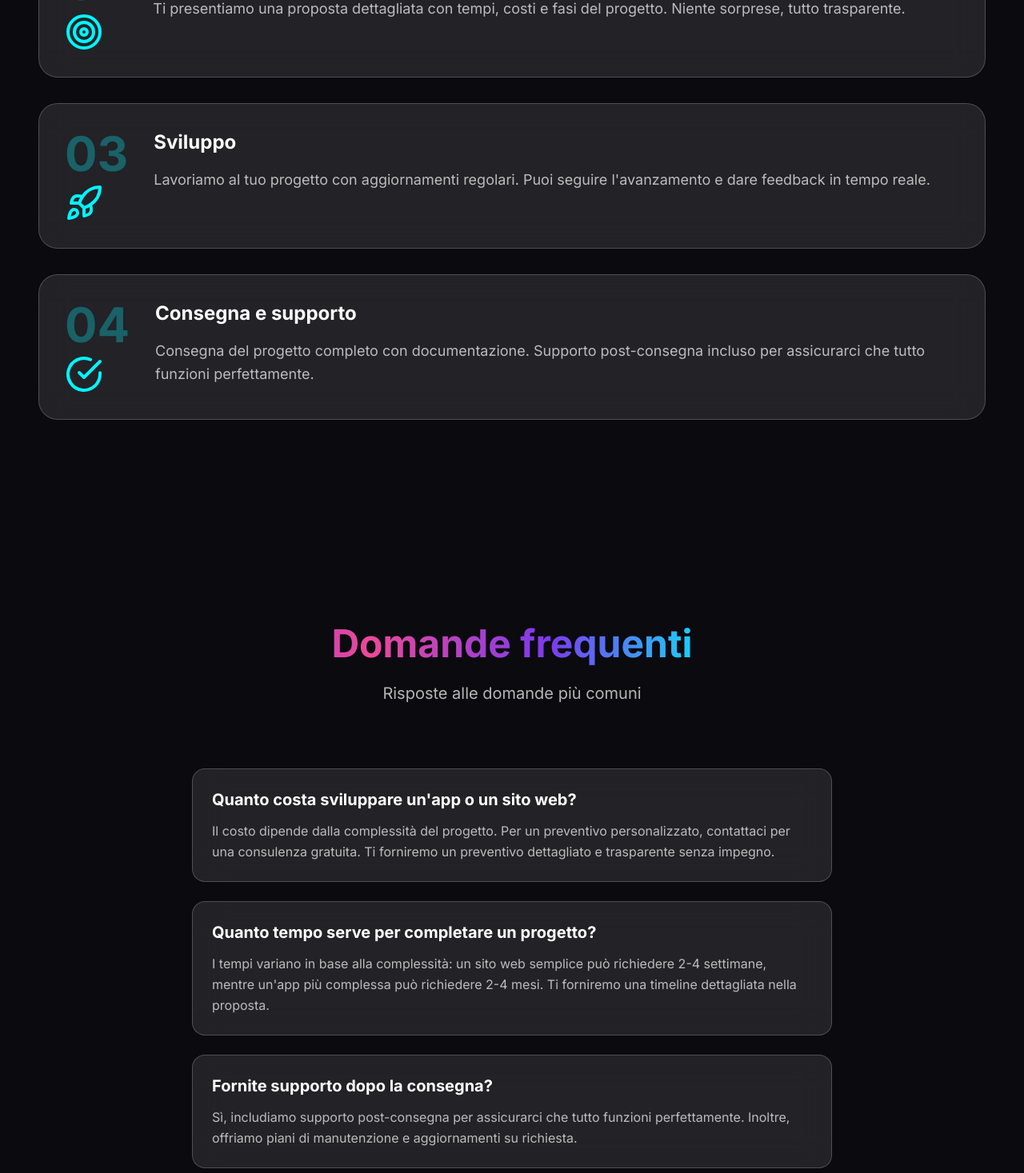
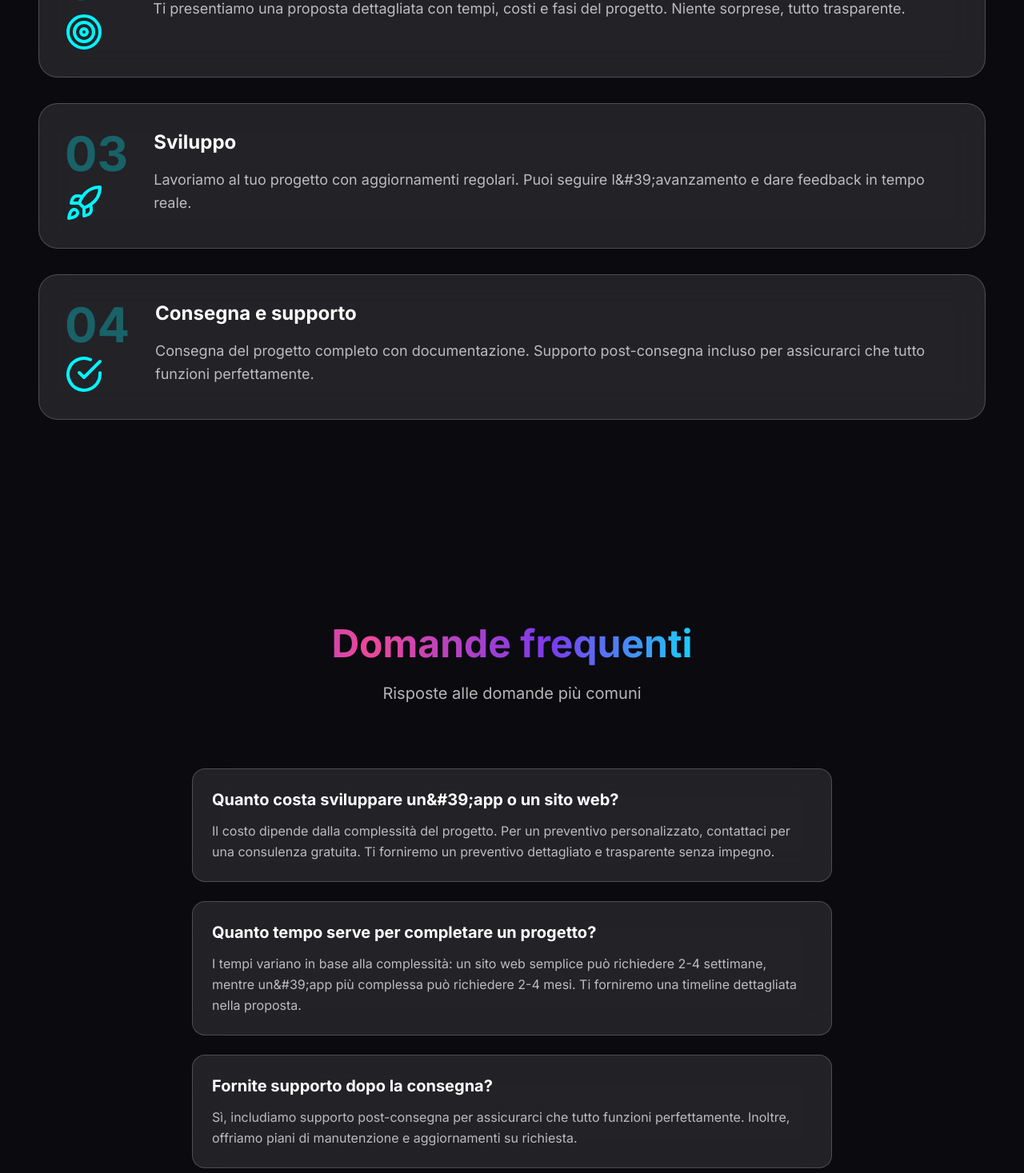
Before and after one commit to Hydr44/haxiesdev, a Next.js app: page / in a window 1280 px wide. Shown: the part 2593-4060 px from the top of the page at 80% size. Built offline with nearby package versions, Linux system fonts and the light colour scheme.

Commit message:
Corretti altri apostrofi in app/page.tsx

```diff
--- a/app/page.tsx
+++ b/app/page.tsx
@@ -241,7 +241,7 @@ export default function Home() {
               {
                 step: "03",
                 title: "Sviluppo",
-                description: "Lavoriamo al tuo progetto con aggiornamenti regolari. Puoi seguire l'avanzamento e dare feedback in tempo reale.",
+                description: "Lavoriamo al tuo progetto con aggiornamenti regolari. Puoi seguire l&#39;avanzamento e dare feedback in tempo reale.",
                 icon: Rocket,
               },
               {
@@ -304,12 +304,12 @@ export default function Home() {
           <div className="space-y-6">
             {[
               {
-                question: "Quanto costa sviluppare un'app o un sito web?",
+                question: "Quanto costa sviluppare un&#39;app o un sito web?",
                 answer: "Il costo dipende dalla complessità del progetto. Per un preventivo personalizzato, contattaci per una consulenza gratuita. Ti forniremo un preventivo dettagliato e trasparente senza impegno.",
               },
               {
                 question: "Quanto tempo serve per completare un progetto?",
-                answer: "I tempi variano in base alla complessità: un sito web semplice può richiedere 2-4 settimane, mentre un'app più complessa può richiedere 2-4 mesi. Ti forniremo una timeline dettagliata nella proposta.",
+                answer: "I tempi variano in base alla complessità: un sito web semplice può richiedere 2-4 settimane, mentre un&#39;app più complessa può richiedere 2-4 mesi. Ti forniremo una timeline dettagliata nella proposta.",
               },
               {
                 question: "Fornite supporto dopo la consegna?",
```
